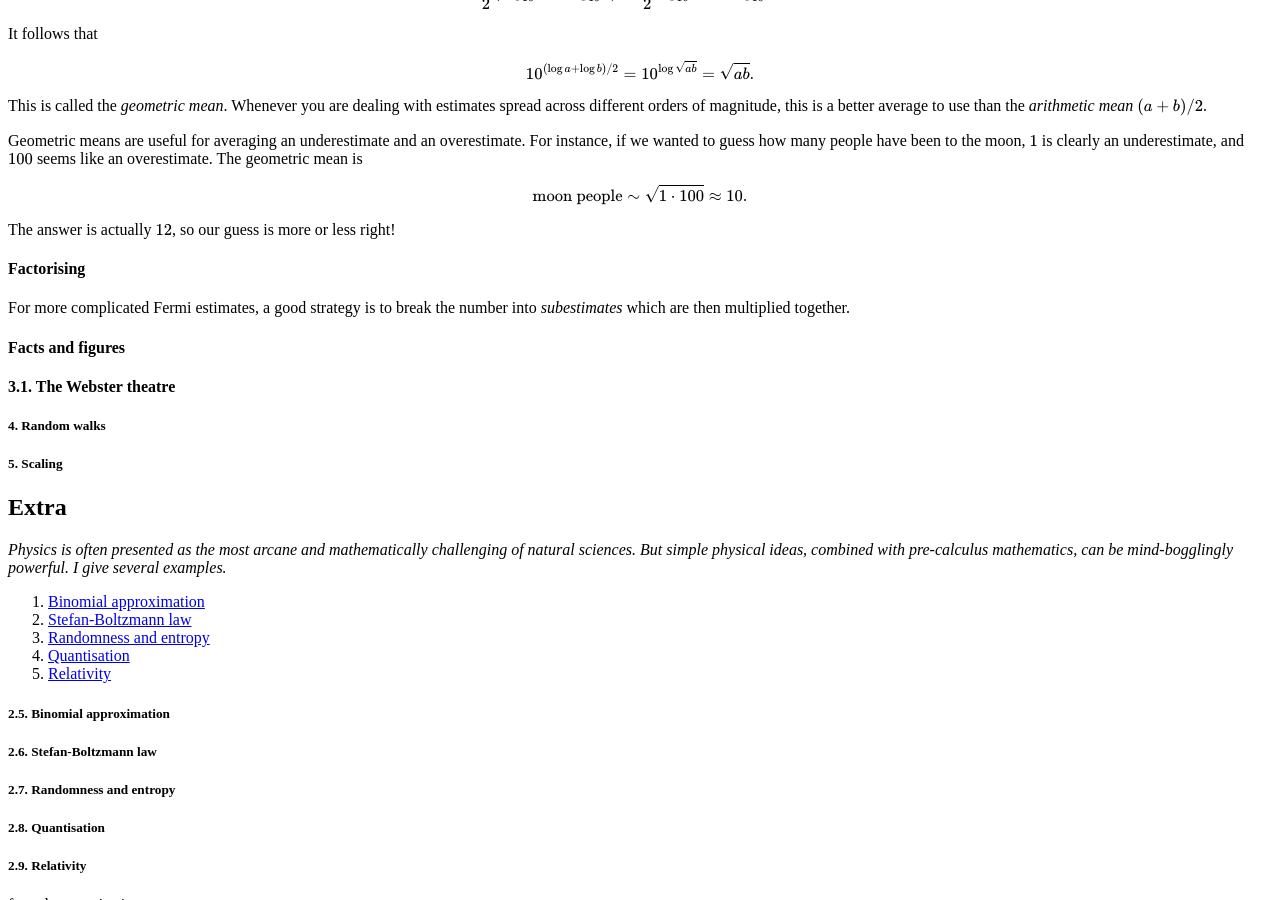
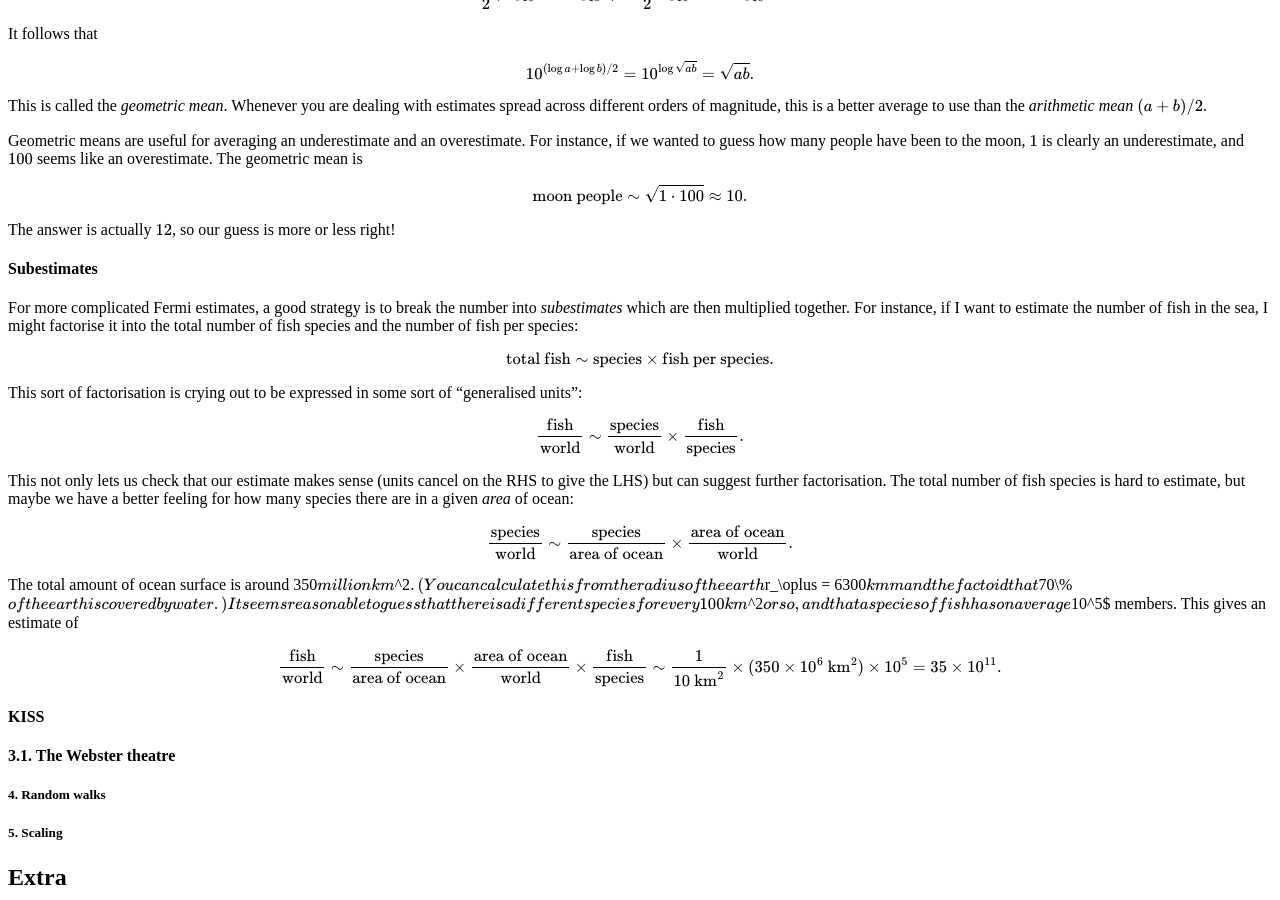
Before and after one commit to hapax/hapax.github.io, a Jekyll site: the page built from assets/simple-physics.md, in a window 1280 px wide and 900 px high, scrolled down 4841 px. Built offline with Jekyll 4.4.1, drawn with Linux system fonts in a browser that asks for light colours; our own code applies the rules of GitHub Pages for plain Markdown files; formulas are drawn with MathJax 3; a script that is not in the unit is left out.

Commit message:
Update simple-physics.md

```diff
--- a/assets/simple-physics.md
+++ b/assets/simple-physics.md
@@ -499,12 +499,57 @@ $$
 
 The answer is actually $12$, so our guess is more or less right!
 
-#### Factorising
+#### Subestimates
 
 For more complicated Fermi estimates, a good strategy is to break the
 number into *subestimates* which are then multiplied together.
+For instance, if I want to estimate the number of fish in the sea, I
+might factorise it into the total number of fish species and the
+number of fish per species:
 
-#### Facts and figures
+$$
+\text{total fish} \sim \text{species} \times \text{fish per
+species}.
+$$
+
+This sort of factorisation is crying out to be expressed in some sort
+of "generalised units":
+
+$$
+\frac{\text{fish}}{\text{world}} \sim
+\frac{\text{species}}{\text{world}}\times \frac{\text{fish}}{\text{species}}.
+$$
+
+This not only lets us check that our estimate makes sense (units
+cancel on the RHS to give the LHS) but can suggest further
+factorisation.
+The total number of fish species is hard to estimate, but maybe we
+have a better feeling for how many species there are in a given *area*
+of ocean:
+
+$$
+\frac{\text{species}}{\text{world}} \sim
+\frac{\text{species}}{\text{area of ocean}}\times \frac{\text{area of ocean}}{\text{world}}.
+$$
+
+The total amount of ocean surface is around 350$ million km$^2$.
+(You can calculate this from the radius of the earth $r_\oplus = 6300$
+km mand the factoid
+that $70\%$ of the earth is covered by water.)
+It seems reasonable to guess that there is a different species for
+every 100 km$^2$ or so, and that a species of fish has on average
+$10^5$ members.
+This gives an estimate of
+
+$$
+\frac{\text{fish}}{\text{world}} \sim
+\frac{\text{species}}{\text{area of ocean}}\times \frac{\text{area of
+ocean}}{\text{world}}\times \frac{\text{fish}}{\text{species}} \sim
+\frac{1}{10 \text{ km}^2} \times (350 \times 10^6 \text{ km}^2) \times
+10^5 = 35 \times 10^{11}.
+$$
+
+#### KISS
 
 #### 3.1. The Webster theatre<a id="sec-3-1" name="sec-3-1"></a>
 
```
